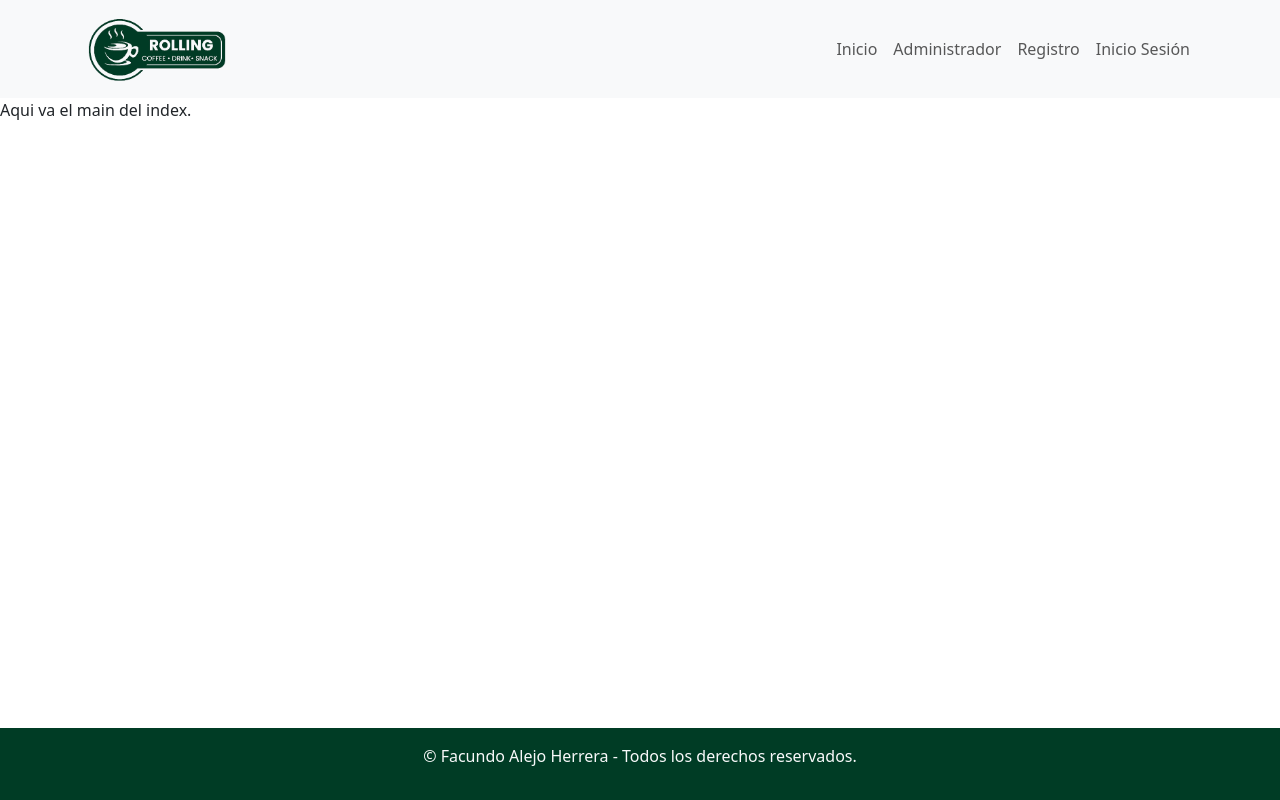
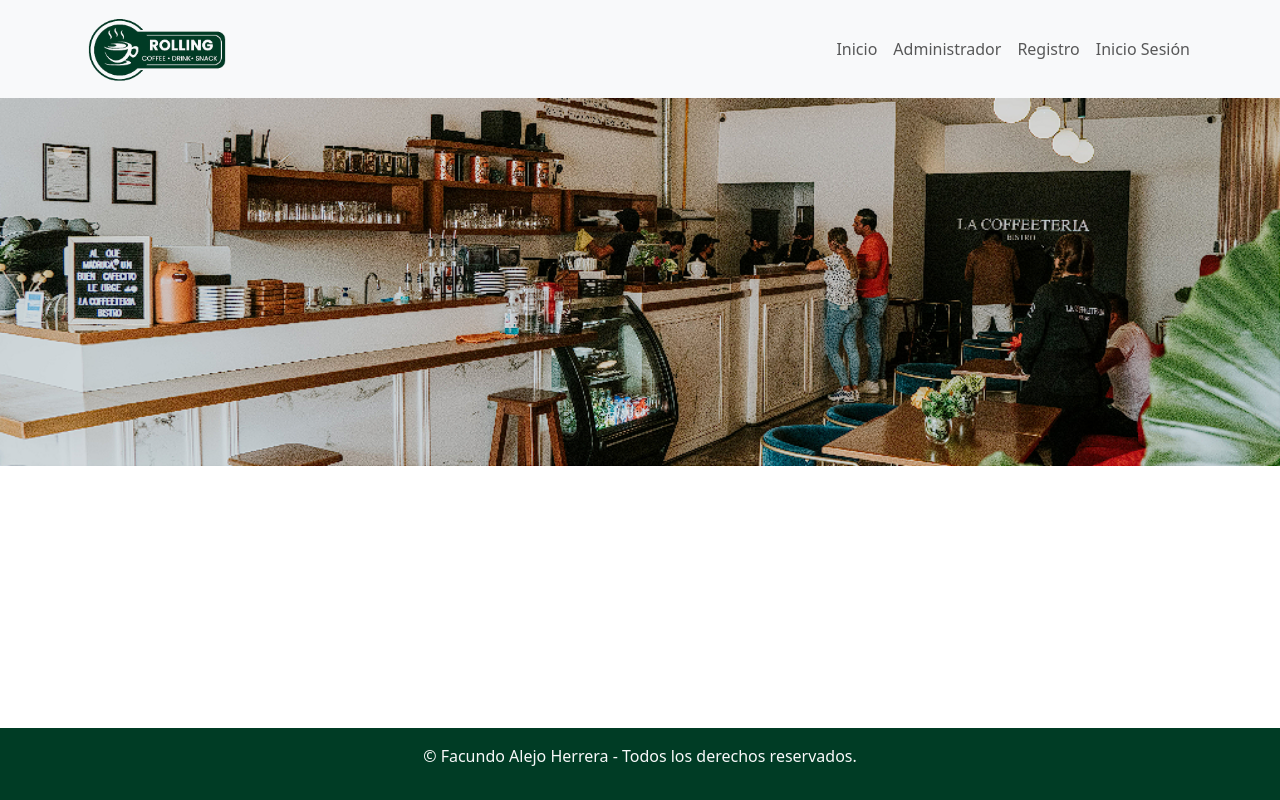
Before and after one commit to alejoh12/rollingcoffee, a React (Vite) app: page / in a window 1280 px wide. Built offline with nearby package versions, Linux system fonts and the light colour scheme.

Commit message:
Banner agregado en el inicio.

```diff
--- a/src/components/pages/Inicio.jsx
+++ b/src/components/pages/Inicio.jsx
@@ -1,8 +1,14 @@
+import banner from "../../assets/bannerHome.png";
+
 const Inicio = () => {
   return (
-    <div>
-      <p>Aqui va el main del index.</p>
-    </div>
+    <main>
+      <img
+        src={banner}
+        alt="Una foto de nuestra sucursal."
+        className="img-fluid w-100"
+      />
+    </main>
   );
 };
 
```
